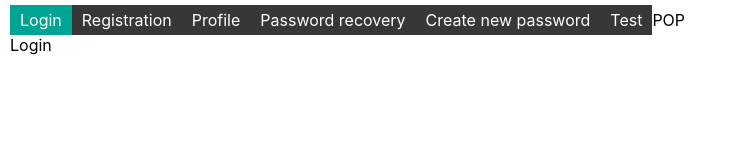
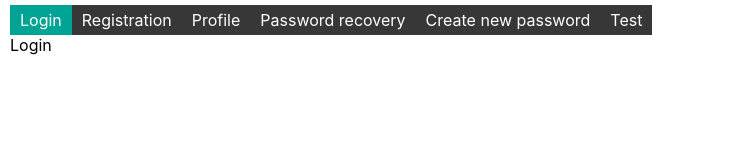
Before and after one commit to BrilAlex/study-cards, a React (Create React App) app: page /#/login in a window 1280 px wide. Shown: the top 160 px of the page, without its empty margins (0-737 px from the left). Built offline with nearby package versions, Linux system fonts and the light colour scheme.

Commit message:
deleted trash

```diff
--- a/src/sc1-main/m1-ui/Main/Header/Header.tsx
+++ b/src/sc1-main/m1-ui/Main/Header/Header.tsx
@@ -28,7 +28,6 @@ export const Header = () => {
         <NavLink to={PATH.TEST} className={(NavData) => getNavLinkStyle(NavData)}>
           Test
         </NavLink>
-        <button>POP</button>
       </div>
     </header>
   );
```
